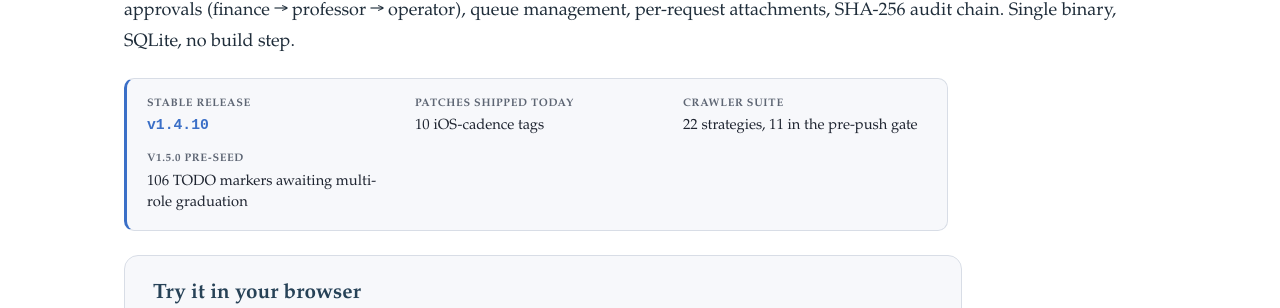
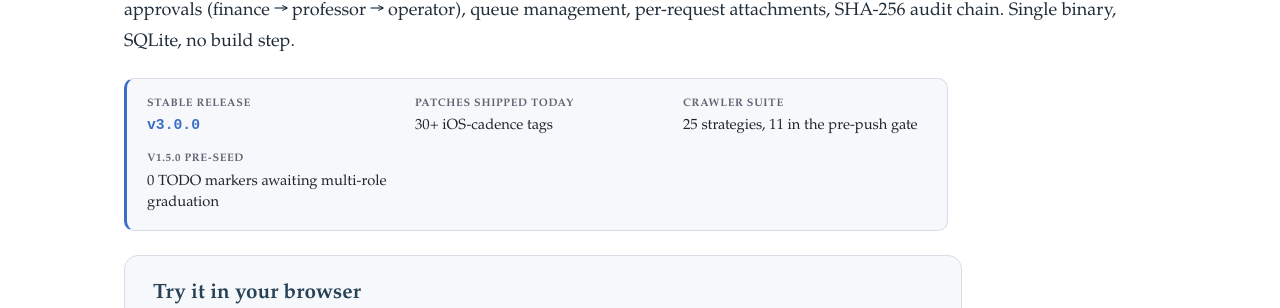
Before and after one commit to nvishvajeet/nvishvajeet.github.io, a Jekyll site: the page built from demo.html, in a window 1280 px wide and 900 px high. Shown: the part 212-520 px from the top of the window. Built offline with Jekyll 4.4.1, drawn with Linux system fonts in a browser that asks for light colours.

Commit message:
demo: update PRISM to v3.0.0 stable — ERP framework release

```diff
--- a/_config.yml
+++ b/_config.yml
@@ -25,13 +25,13 @@ prism_demo:
   # glance. Single source of truth for the card; if you bump
   # stable_release here and push, the site re-renders with the
   # new number within ~60s of GitHub Pages rebuild.
-  stable_release: v1.4.10
-  patches_shipped: 10
-  crawler_strategies: 22
+  stable_release: v3.0.0
+  patches_shipped: 30+
+  crawler_strategies: 25
   sanity_strategies: 11
-  future_fixes_remaining: 106
+  future_fixes_remaining: 0
   tag_cadence_first: v1.3.8
-  tag_cadence_last_date: 2026-04-11
+  tag_cadence_last_date: 2026-04-12
 
 # Jekyll defaults are fine for this site. Pages with YAML front
 # matter (index.html, research.html, teaching.html, service.html,
```
